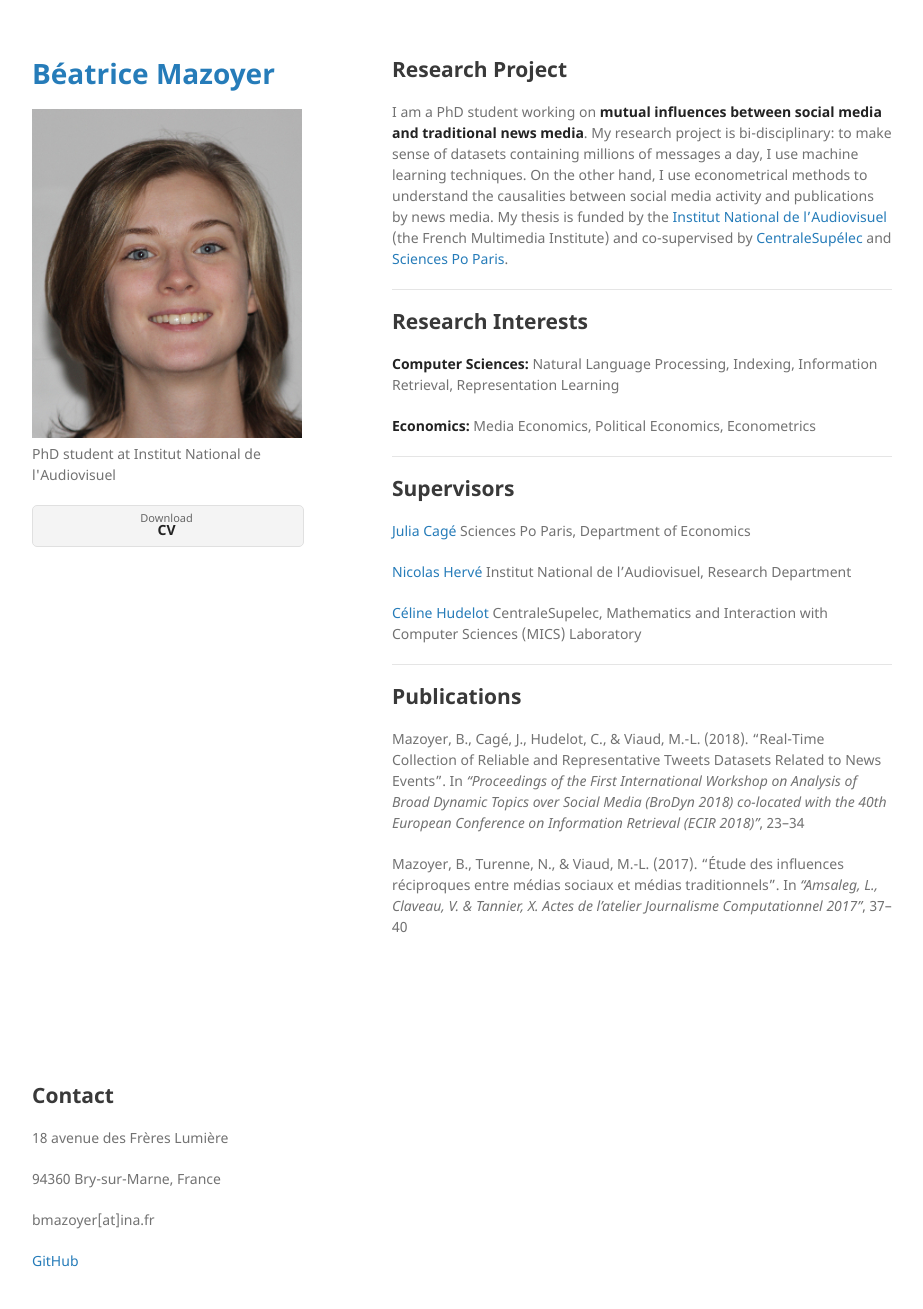
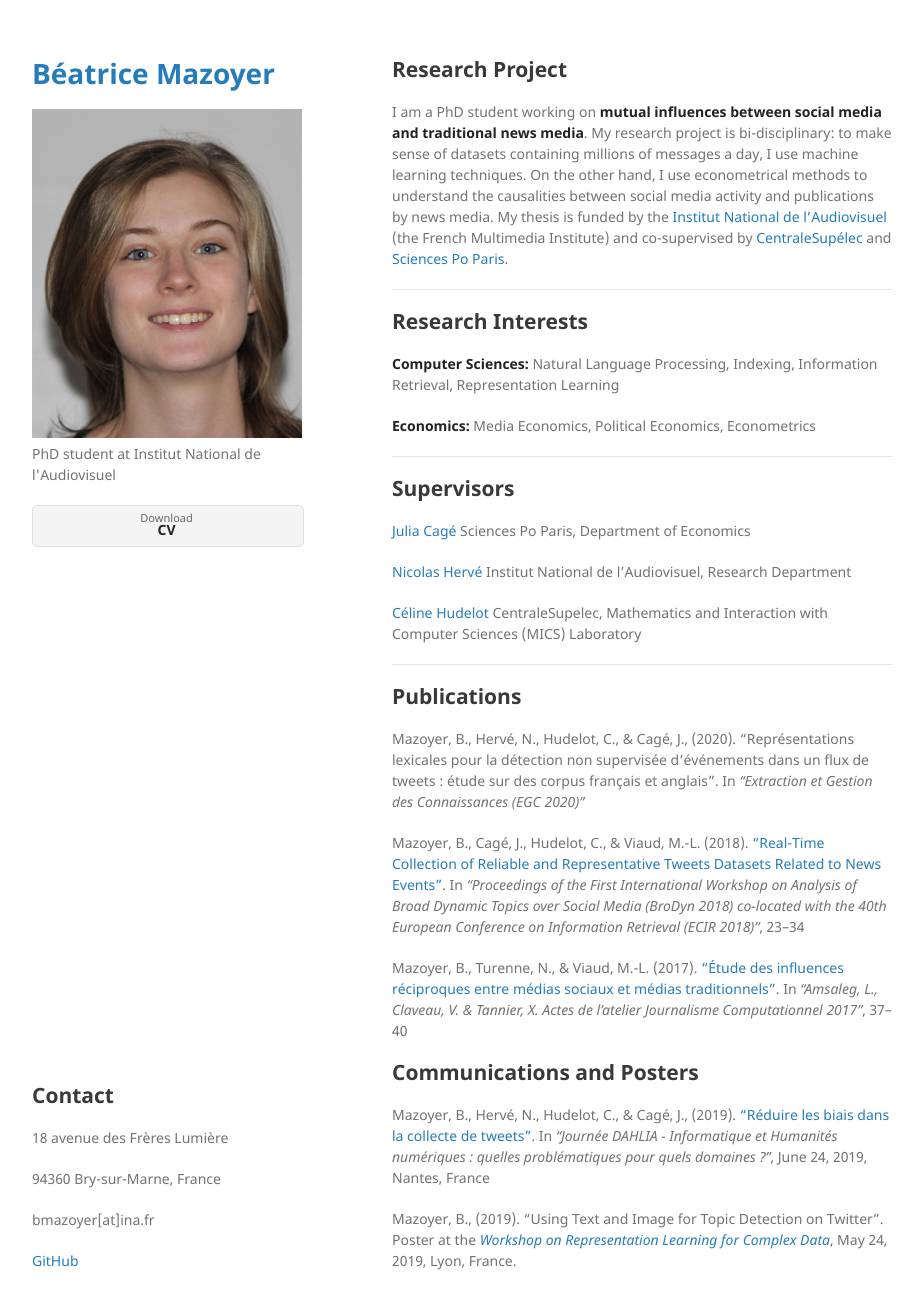
Before and after one commit to bmaz/bmaz.github.io, a Jekyll site: the page built from index.md, in a window 1280 px wide and 1341 px high. Shown: the top 1309 px of the window, without its empty margins (178-1101 px from the left). Built offline with Jekyll 4.4.1, drawn with Linux system fonts in a browser that asks for light colours; our own code applies the rules of GitHub Pages for plain Markdown files.

Commit message:
new publi EGC

```diff
--- a/index.md
+++ b/index.md
@@ -31,11 +31,26 @@ Media Economics, Political Economics, Econometrics
 ***
 
 ## Publications
-Mazoyer, B., Cagé, J., Hudelot, C., & Viaud, M.-L. (2018). “Real-Time Collection of Reliable
-and Representative Tweets Datasets Related to News Events”. In *“Proceedings of the First
-International Workshop on Analysis of Broad Dynamic Topics over Social Media (BroDyn 2018)
-co-located with the 40th European Conference on Information Retrieval (ECIR 2018)”*, 23–34
+Mazoyer, B., Hervé, N., Hudelot, C., & Cagé, J., (2020). “Représentations lexicales pour
+la détection non supervisée d’événements dans un flux de tweets : étude sur des corpus
+français et anglais”. In *“Extraction et Gestion des Connaissances (EGC 2020)”*
 
-Mazoyer, B., Turenne, N., & Viaud, M.-L. (2017). “Étude des influences réciproques entre médias
-sociaux et médias traditionnels”. In *“Amsaleg, L., Claveau, V. & Tannier, X. Actes de l’atelier
-Journalisme Computationnel 2017”*, 37–40
+Mazoyer, B., Cagé, J., Hudelot, C., & Viaud, M.-L. (2018). [“Real-Time Collection of Reliable
+and Representative Tweets Datasets Related to News Events”](http://ceur-ws.org/Vol-2078/paper2.pdf).
+In *“Proceedings of the First International Workshop on Analysis of Broad Dynamic Topics over Social
+Media (BroDyn 2018) co-located with the 40th European Conference on Information Retrieval (ECIR 2018)”*,
+23–34
+
+Mazoyer, B., Turenne, N., & Viaud, M.-L. (2017). [“Étude des influences réciproques entre médias
+sociaux et médias traditionnels”](https://hal.archives-ouvertes.fr/hal-01691967/document).
+In *“Amsaleg, L., Claveau, V. & Tannier, X. Actes de l’atelier Journalisme Computationnel 2017”*, 37–40
+
+## Communications and Posters
+Mazoyer, B., Hervé, N., Hudelot, C., & Cagé, J., (2019). [“Réduire les biais dans la collecte de
+tweets”](http://dahlia.egc.asso.fr/journeeDAHLIA28062019/7%20Mazoyer_et_al.pdf). In *"Journée DAHLIA -
+Informatique et Humanités numériques : quelles problématiques pour quels domaines ?"*, June 24, 2019,
+Nantes, France
+
+Mazoyer, B., (2019). “Using Text and Image for Topic Detection on Twitter”. Poster at the
+*[Workshop on Representation Learning for Complex Data](http://mediamining.univ-lyon2.fr/workshop2019/)*,
+May 24, 2019, Lyon, France.
```
